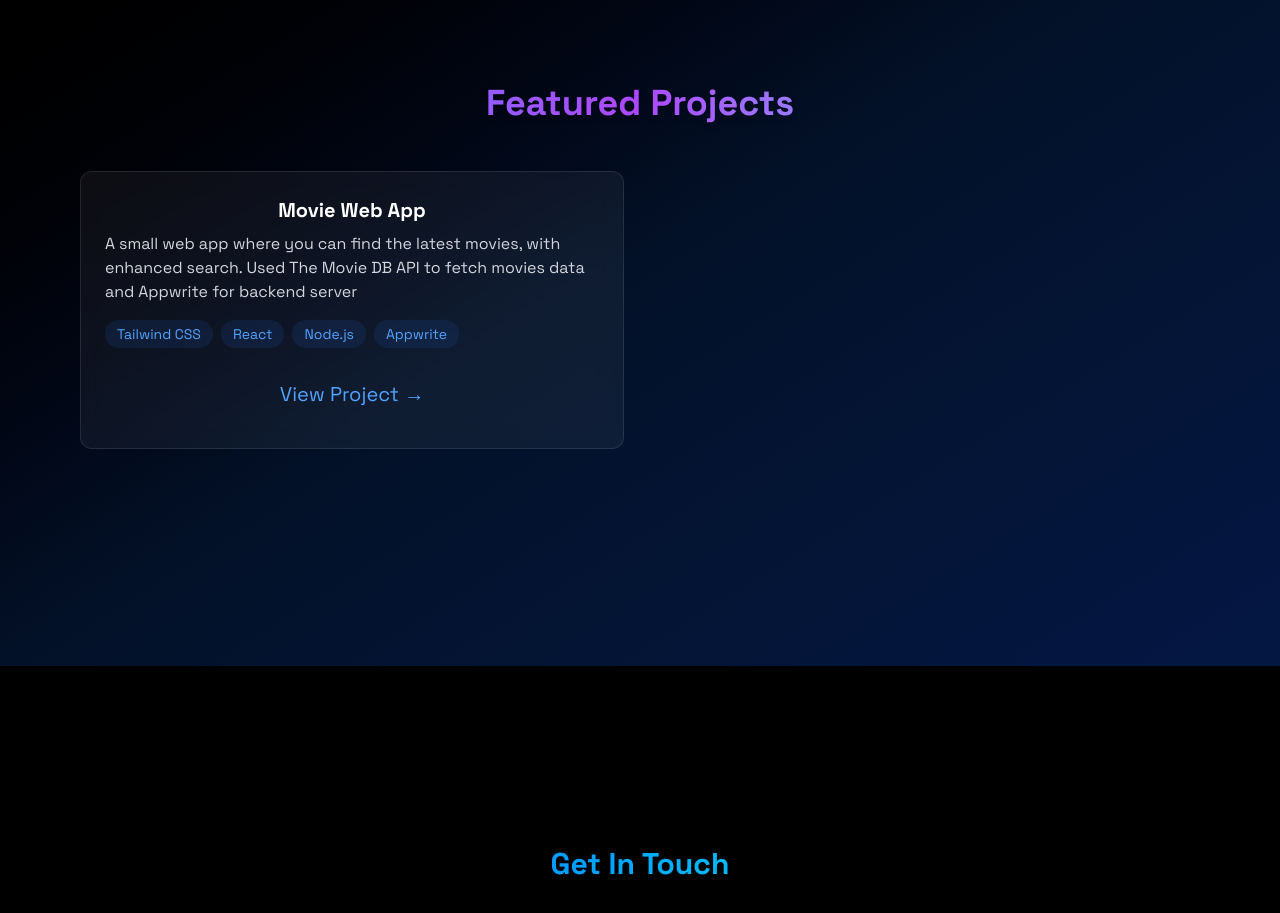
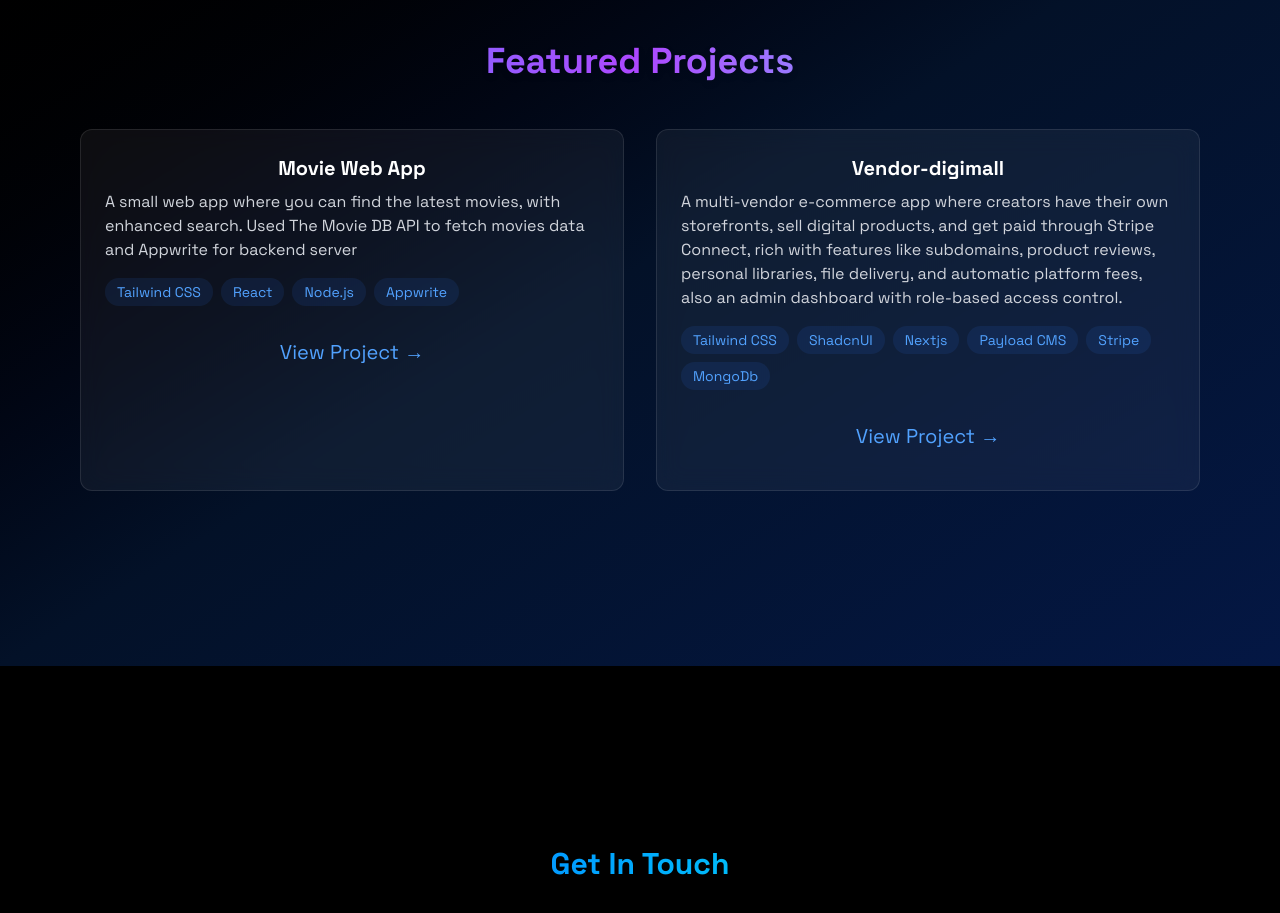
Before and after one commit to ma44ass/blueportfolio, a React (Vite) app: page / in a window 1280 px wide. Shown: the part 2800-3713 px from the top of the page. Built offline with nearby package versions, Linux system fonts and the light colour scheme.

Commit message:
added project

```diff
--- a/src/components/sections/Projects.jsx
+++ b/src/components/sections/Projects.jsx
@@ -6,7 +6,14 @@ const projectsList = [
         description:
             "A small web app where you can find the latest movies, with enhanced search. Used The Movie DB API to fetch movies data and Appwrite for backend server",
         tech: ["Tailwind CSS", "React", "Node.js", "Appwrite"],
-        link: "https://ma44ass.github.io/moviesweb-app/",
+        link: "https://ma44ass.github.io/moviesweb-app",
+    },
+    {
+        title: "Vendor-digimall",
+        description:
+            "A multi-vendor e-commerce app where creators have their own storefronts, sell digital products, and get paid through Stripe Connect, rich with features like subdomains, product reviews, personal libraries, file delivery, and automatic platform fees, also an admin dashboard with role-based access control.",
+        tech: ["Tailwind CSS","ShadcnUI","Nextjs","Payload CMS","Stripe", "MongoDb"],
+        link: "https://vendor-digimall.vercel.app",
     },
 
 
```
